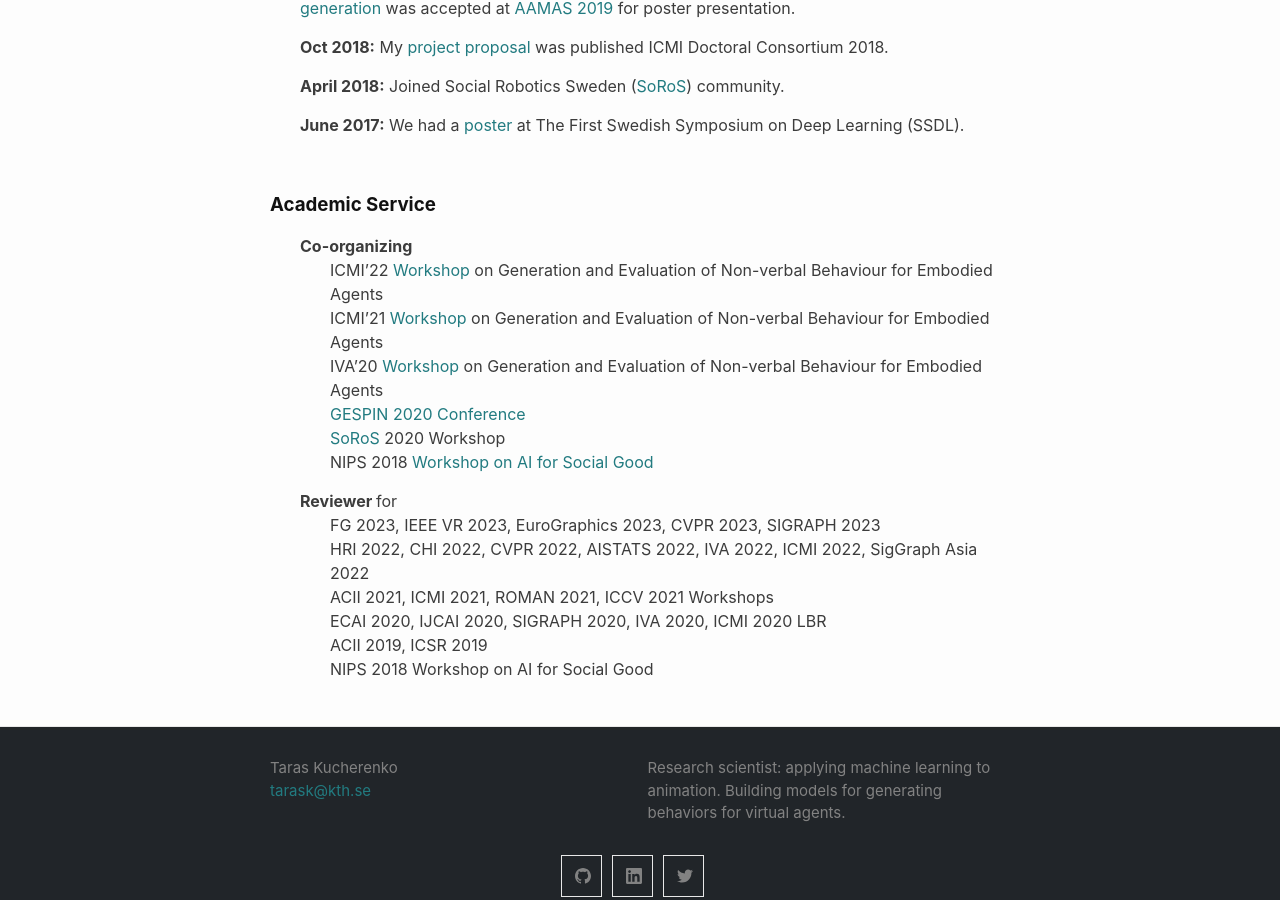
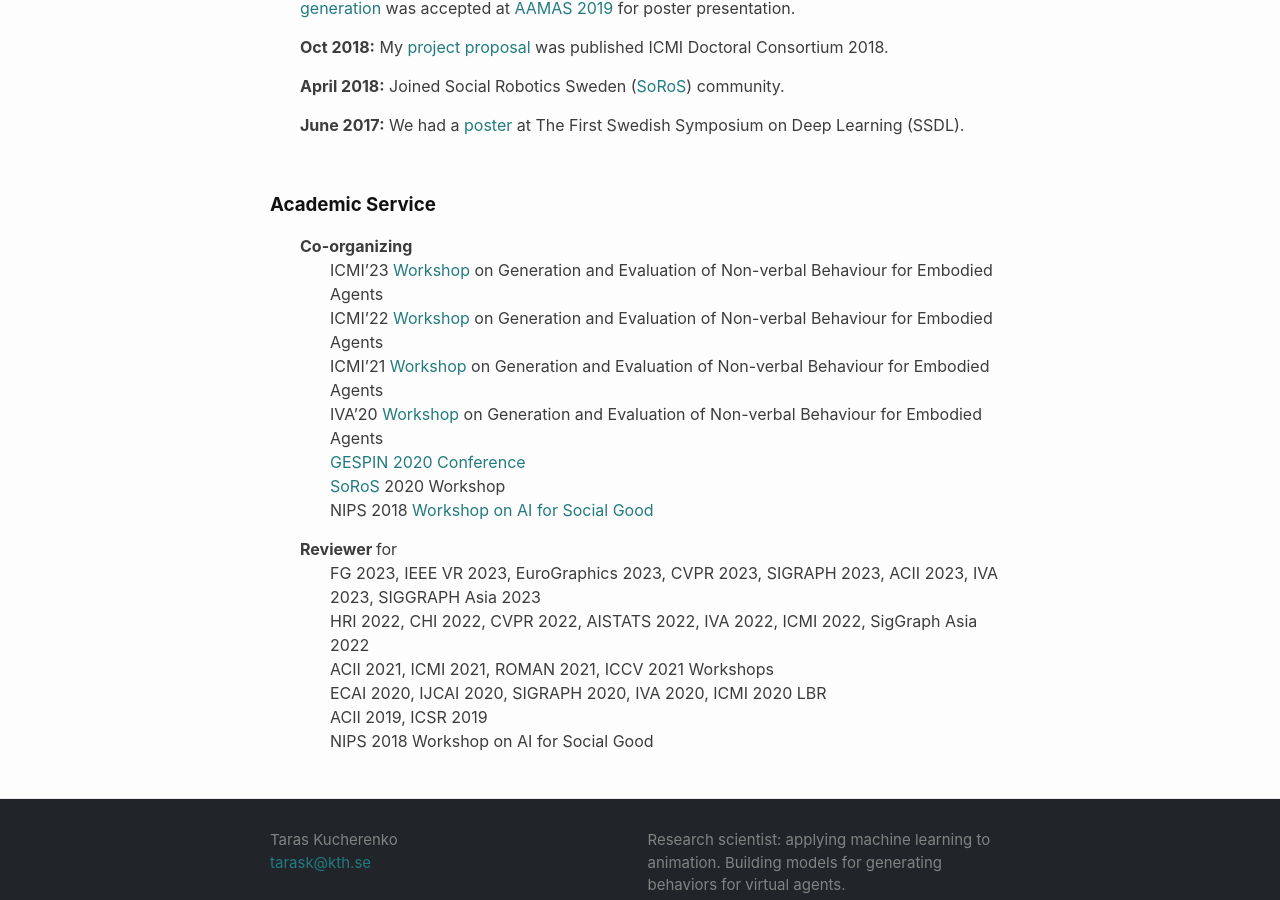
Before and after one commit to Svito-zar/Svito-zar.github.io, a Jekyll site: the page built from index.md, in a window 1280 px wide and 900 px high, scrolled down 3228 px. Built offline with Jekyll 4.4.1, drawn with Linux system fonts in a browser that asks for light colours.

Commit message:
Update reviewing experience

```diff
--- a/index.md
+++ b/index.md
@@ -75,6 +75,7 @@ I come from Ukraine and my country has been invaded by Russia causing lots of su
 ### **Academic Service**
 
 * <strong> Co-organizing </strong>
+    - ICMI'23 [Workshop](https://genea-workshop.github.io/2023/workshop) on Generation and Evaluation of Non-verbal Behaviour for Embodied Agents
     - ICMI'22 [Workshop](https://genea-workshop.github.io/2022/workshop) on Generation and Evaluation of Non-verbal Behaviour for Embodied Agents
     - ICMI'21 [Workshop](https://genea-workshop.github.io/2021/) on Generation and Evaluation of Non-verbal Behaviour for Embodied Agents
     - IVA'20 [Workshop](https://genea-workshop.github.io/2020/) on Generation and Evaluation of Non-verbal Behaviour for Embodied Agents
@@ -84,7 +85,7 @@ I come from Ukraine and my country has been invaded by Russia causing lots of su
 
 
 * <strong> Reviewer </strong> for
-    - FG 2023, IEEE VR 2023, EuroGraphics 2023, CVPR 2023, SIGRAPH 2023
+    - FG 2023, IEEE VR 2023, EuroGraphics 2023, CVPR 2023, SIGRAPH 2023, ACII 2023, IVA 2023, SIGGRAPH Asia 2023
     - HRI 2022, CHI 2022, CVPR 2022, AISTATS 2022, IVA 2022, ICMI 2022, SigGraph Asia 2022
     - ACII 2021, ICMI 2021, ROMAN 2021, ICCV 2021 Workshops
     - ECAI 2020, IJCAI 2020, SIGRAPH 2020, IVA 2020, ICMI 2020 LBR
```
